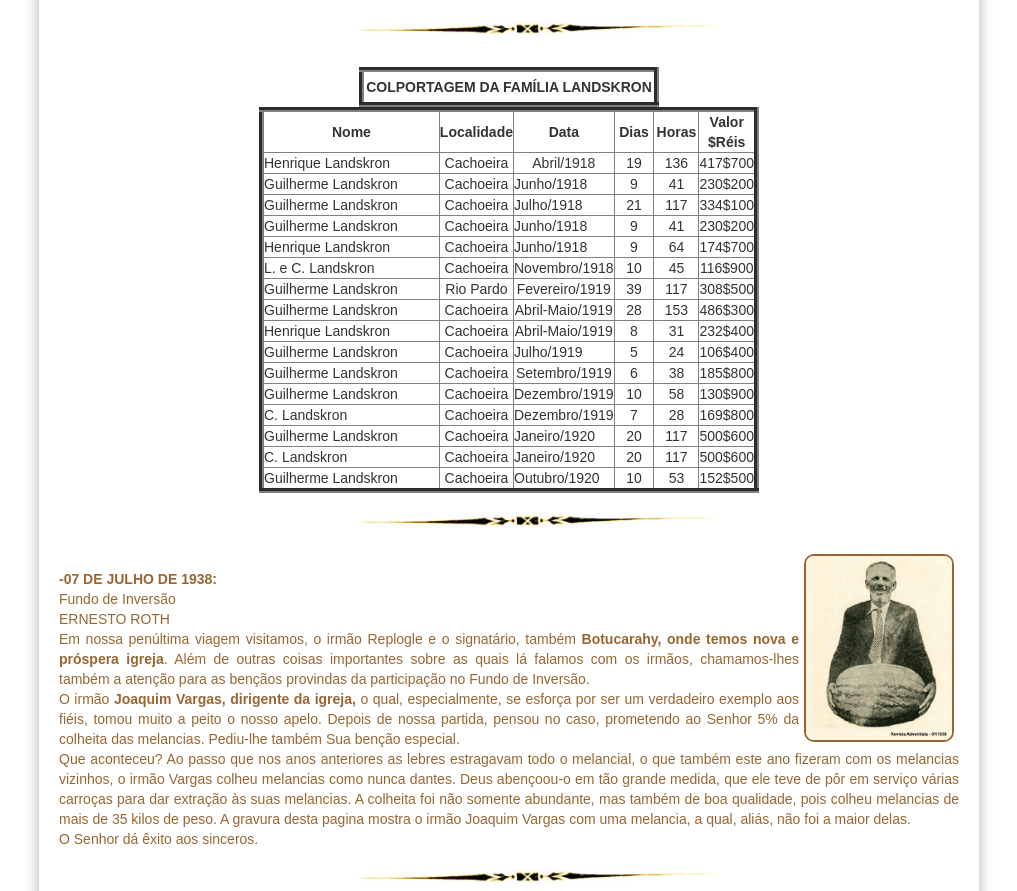
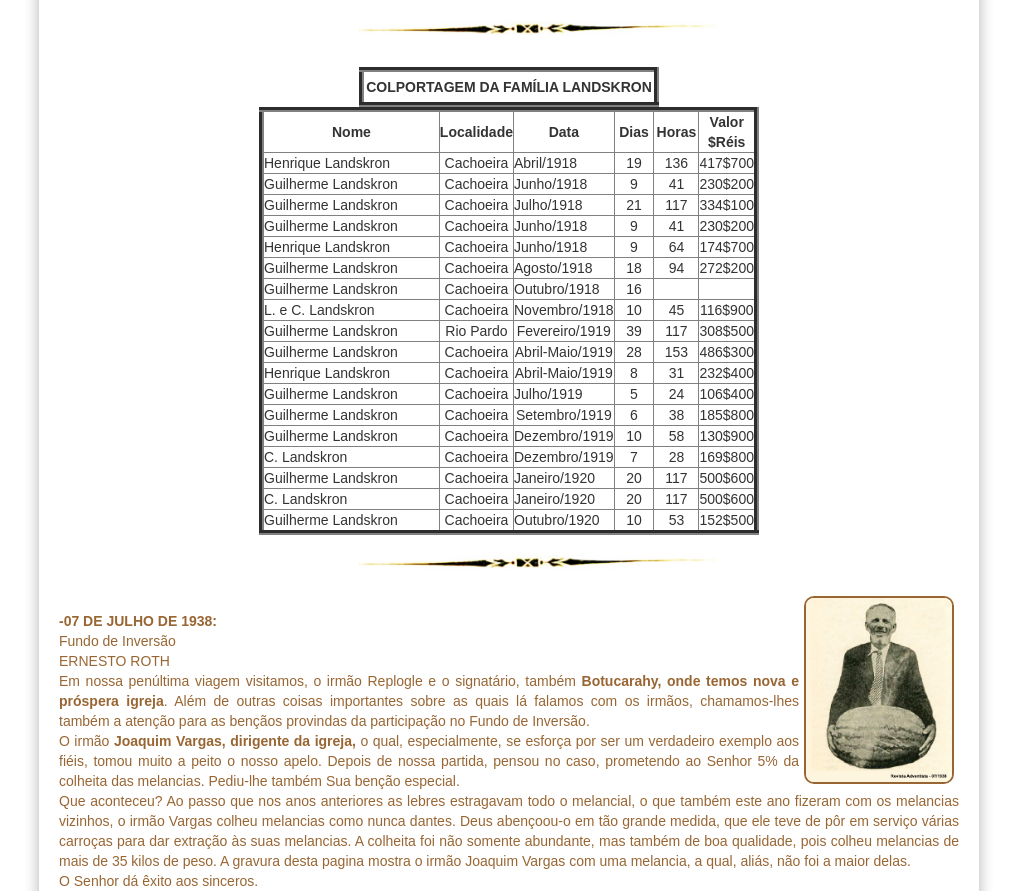
Before and after one commit to claudiovargas1955/claudiovargas1955.github.io, a Jekyll site: the page built from _pages/história-da-iasd-bosque.html, in a window 1280 px wide and 900 px high, scrolled down 1776 px, cut to the strip 0-891 px from the top of the window. Shown: the whole strip, without its empty margins (131-1148 px from the left). Built offline with Jekyll 4.4.1, drawn with Linux system fonts in a browser that asks for light colours; some web fonts are replaced.

Commit message:
Update história-da-iasd-bosque.html

```diff
--- a/_pages/história-da-iasd-bosque.html
+++ b/_pages/história-da-iasd-bosque.html
@@ -179,7 +179,7 @@ Emilio Froemming.<br>
         <tr>
            <td align="left" width="300px">Henrique Landskron</td>
            <td align="center" width="50px">Cachoeira</td>
-           <td align="center">Abril/1918</td>
+           <td align="left">Abril/1918</td>
            <td align="center">19</td>
            <td align="center">136</td>
            <td align="center">417$700</td>
@@ -215,6 +215,22 @@ Emilio Froemming.<br>
            <td align="center">9</td>
            <td align="center">64</td>
            <td align="center">174$700</td>
+        </tr>
+        <tr>
+           <td align="left" width="300px">Guilherme Landskron</td>
+           <td align="center" width="50px">Cachoeira</td>
+           <td align="left">Agosto/1918</td>
+           <td align="center">18</td>
+           <td align="center">94</td>
+           <td align="center">272$200</td>
+        </tr>
+        <tr>
+           <td align="left" width="300px">Guilherme Landskron</td>
+           <td align="center" width="50px">Cachoeira</td>
+           <td align="left">Outubro/1918</td>
+           <td align="center">16</td>
+           <td align="center"></td>
+           <td align="center"></td>
         </tr>
         <tr>
            <td align="left" width="300px">L. e C. Landskron</td>
```
